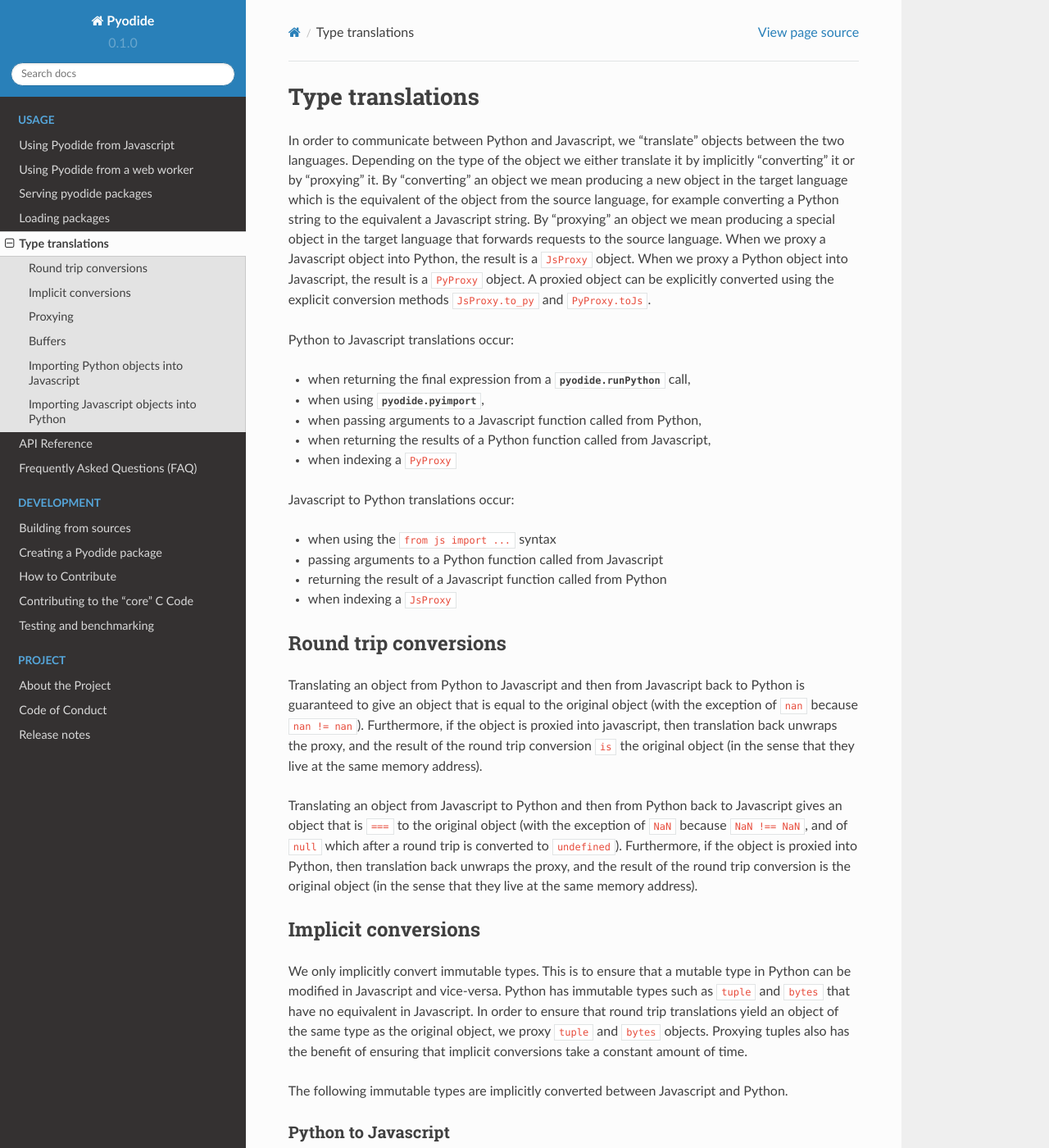
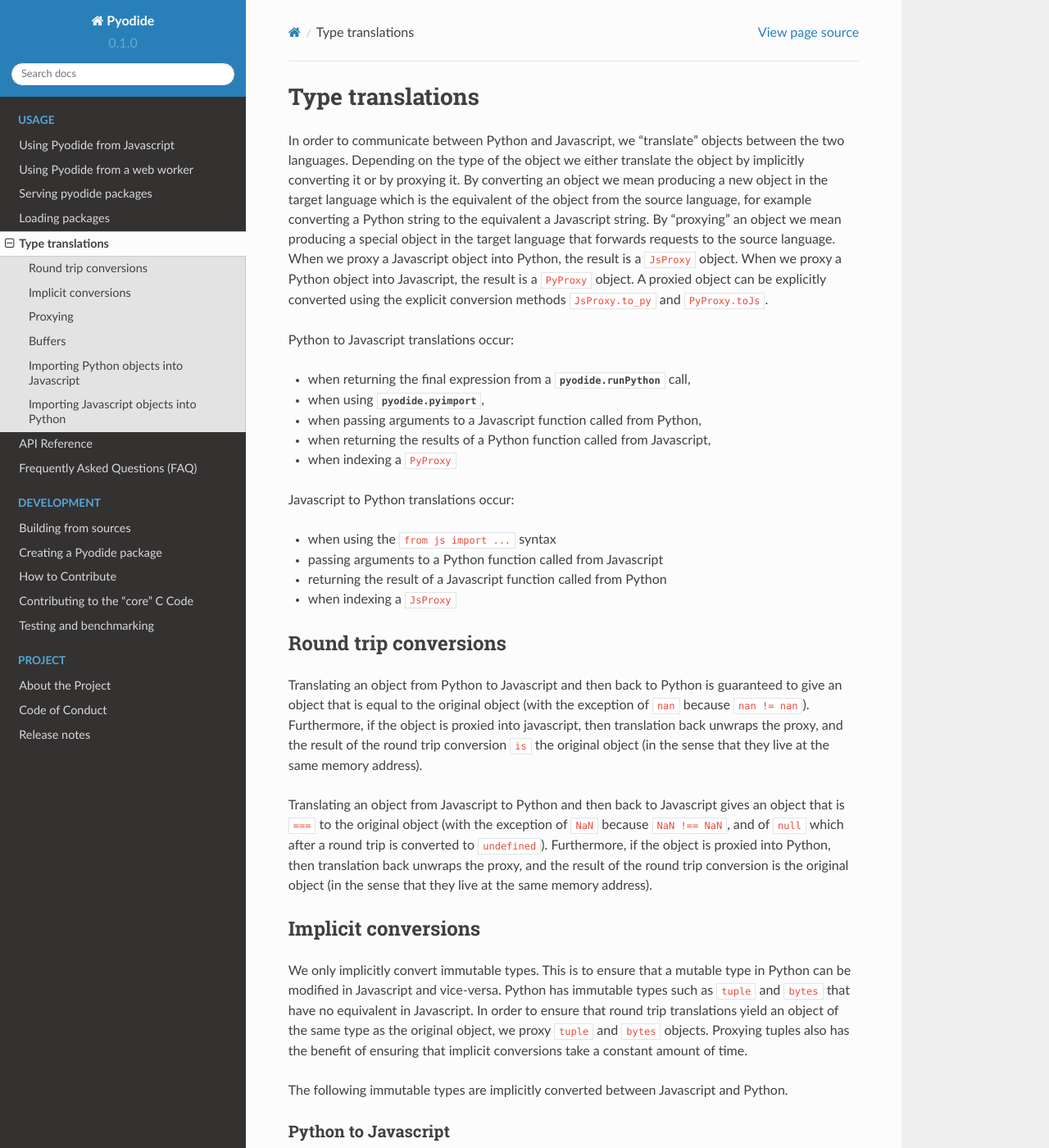
Before and after one commit to pyodide/pyodide, a Sphinx documentation site: the page built from docs/usage/type-conversions.md, in a window 1280 px wide and 1400 px high. Shown: the whole window at 82% size. Built offline with Sphinx 7.4.7 and the Read the Docs theme 2.0.0, drawn with Linux system fonts in a browser that asks for light colours; the version number is read from the project's files by our own code; some of the changed text lies outside the part shown.

Commit message:
Apply suggestions from code review
Co-authored-by: Roman Yurchak <rth.yurchak@gmail.com>

```diff
--- a/docs/usage/type-conversions.md
+++ b/docs/usage/type-conversions.md
@@ -2,7 +2,7 @@
 # Type translations
 In order to communicate between Python and Javascript, we "translate" objects
 between the two languages. Depending on the type of the object we either
-translate it by implicitly "converting" it or by "proxying" it. By "converting"
+translate the object by implicitly converting it or by proxying it. By converting
 an object we mean producing a new object in the target language which is the
 equivalent of the object from the source language, for example converting a
 Python string to the equivalent a Javascript string. By "proxying" an object we
@@ -28,14 +28,14 @@
 - when indexing a `JsProxy`
 
 ## Round trip conversions
-Translating an object from Python to Javascript and then from Javascript back to
+Translating an object from Python to Javascript and then back to
 Python is guaranteed to give an object that is equal to the original object
 (with the exception of `nan` because `nan != nan`). Furthermore, if the object
 is proxied into javascript, then translation back unwraps the proxy, and the
 result of the round trip conversion `is` the original object (in the sense that
 they live at the same memory address).
 
-Translating an object from Javascript to Python and then from Python back to
+Translating an object from Javascript to Python and then back to
 Javascript gives an object that is `===` to the original object (with the
 exception of `NaN` because `NaN !== NaN`, and of `null` which after a round trip
 is converted to `undefined`). Furthermore, if the object is proxied into Python,
```
Also changed, not shown: other parts of docs/usage/type-conversions.md (+1 -1 lines).
